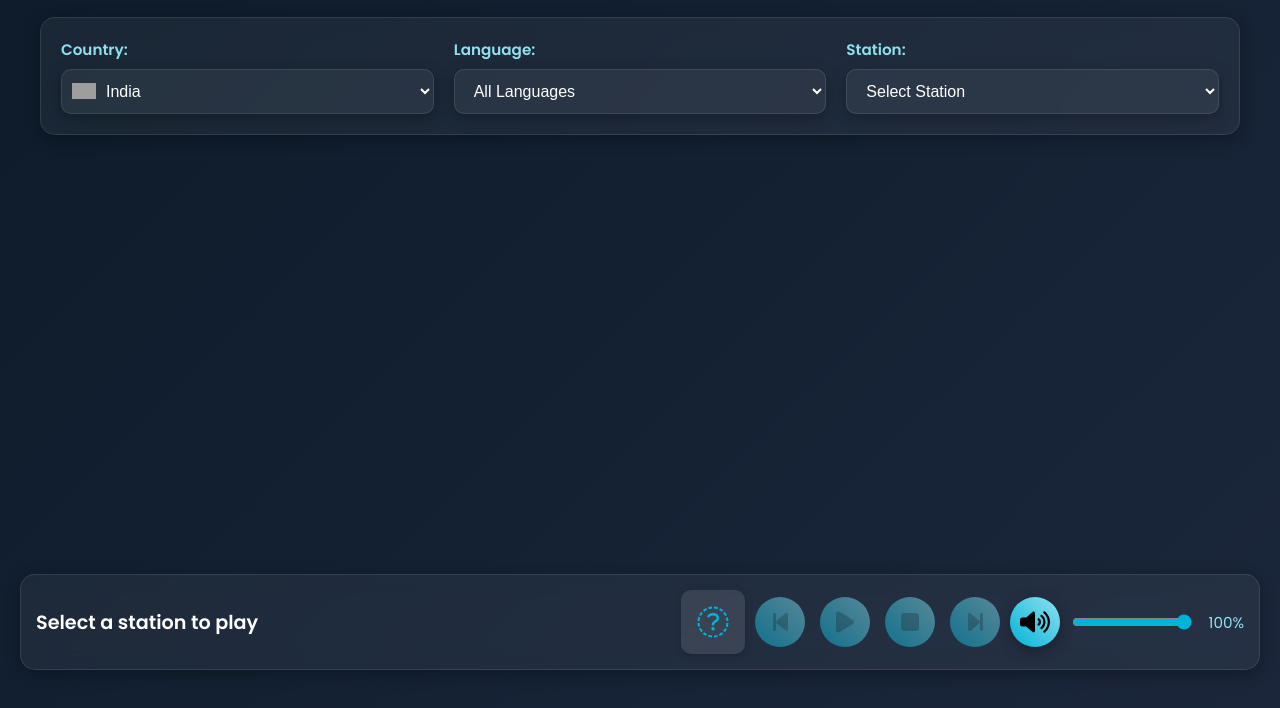
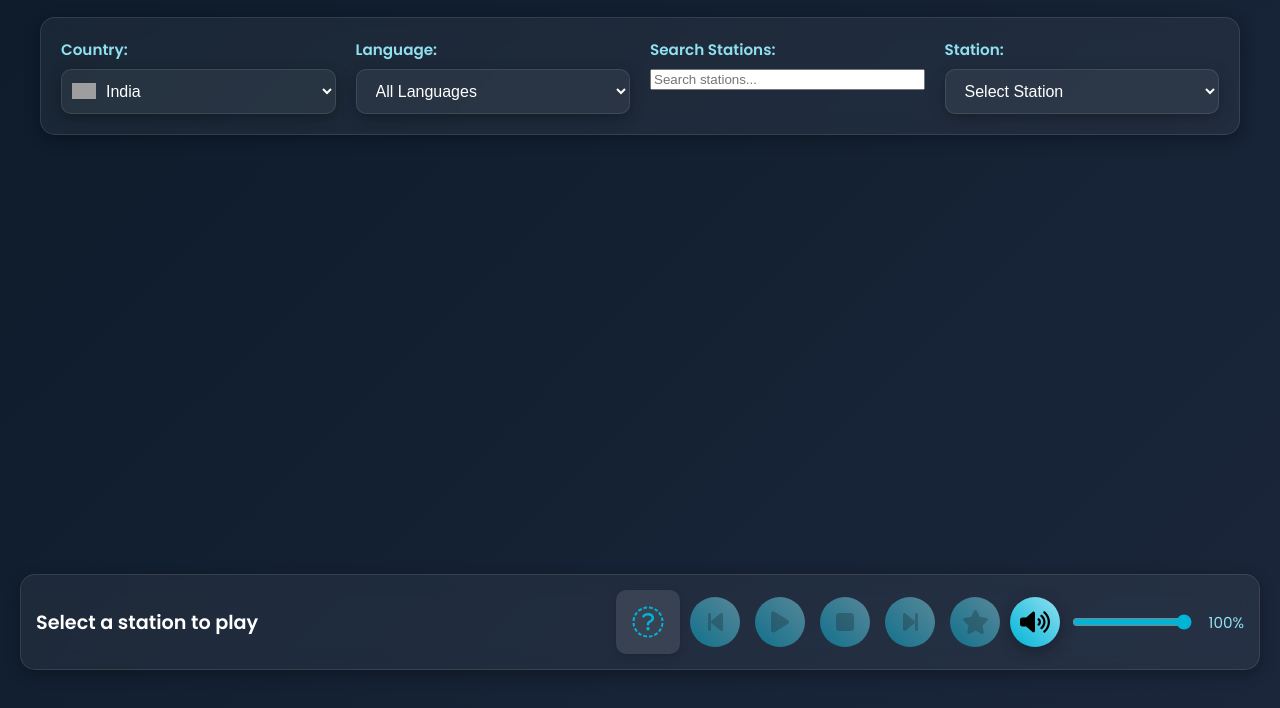
Before and after one commit to Xpertgo/worldfm, a plain HTML site: page index.html in a window 1280 px wide. Shown: the part 110-818 px from the top of the page. Drawn offline with nearby package versions, Linux system fonts and the light colour scheme; no server answers; grey boxes are pictures that could not be loaded.

Commit message:
Update index.html

```diff
--- a/index.html
+++ b/index.html
@@ -32,6 +32,13 @@
                     <option value="">Select country first</option>
                 </select>
             </div>
+            <div class="control-group search-wrapper">
+                <label for="stationSearch">Search Stations:</label>
+                <input type="text" id="stationSearch" placeholder="Search stations..." aria-label="Search Stations">
+                <button class="clear-search" id="clearSearchBtn" aria-label="Clear search" style="display: none;">
+                    <i class="fas fa-times"></i>
+                </button>
+            </div>
             <div class="control-group">
                 <label for="stationSelect">Station:</label>
                 <select id="stationSelect" disabled aria-label="Select Station">
@@ -57,6 +64,7 @@
                     <button id="playPauseBtn" disabled aria-label="Play/Pause"><i class="fas fa-play"></i></button>
                     <button id="stopBtn" disabled aria-label="Stop"><i class="fas fa-stop"></i></button>
                     <button id="nextBtn" disabled aria-label="Next Station"><i class="fas fa-step-forward"></i></button>
+                    <button id="favoriteBtn" disabled aria-label="Toggle Favorite"><i class="fas fa-star"></i></button>
                 </div>
             </div>
             <div class="volume-control">
```
